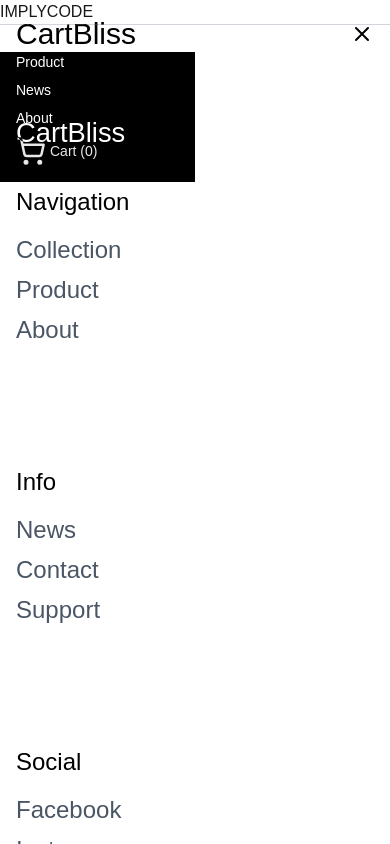
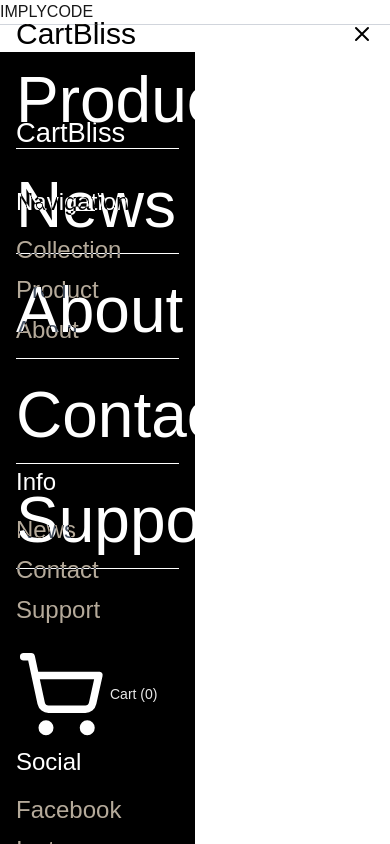
Before and after one commit to rupeeflow/cartBliss, a Next.js app: page / in a window 390 px wide. Both pictures are taken after a click on the button 362 px from the left and 34 px from the top of the page. Shown: the top 844 px of the page. Built offline with nearby package versions, Linux system fonts and the light colour scheme.

Commit message:
new commiit

```diff
--- a/app/components/Navbar.tsx
+++ b/app/components/Navbar.tsx
@@ -112,28 +112,40 @@ export default function Navbar() {
       {isOpen && (
         <div
           style={{ mixBlendMode: "normal" }}
-          className="lg:hidden w-[50%] h-full bg-white px-4 pb-4 space-y-2"
+          className="lg:hidden w-[50vw] h-[100dvh] bg-white px-4 pb-4 space-y-2"
         >
           <a
-            href="#"
-            className="block text-sm font-medium text-black hover:text-gray-600"
+            href="/product"
+            className="block text-[4rem] border-b font-medium text-black hover:text-gray-600"
           >
             Product
           </a>
           <a
-            href="#"
-            className="block text-sm font-medium text-black hover:text-gray-600"
+            href="/news"
+            className="block text-[4rem] border-b font-medium text-black hover:text-gray-600"
           >
             News
           </a>
           <a
-            href="#"
-            className="block text-sm font-medium text-black hover:text-gray-600"
+            href="/about"
+            className="block text-[4rem] border-b font-medium text-black hover:text-gray-600"
           >
             About
           </a>
-          <a href="#" className="flex items-center space-x-1">
-            <ShoppingCart size={30} />
+          <a
+            href="/contact"
+            className="block text-[4rem] border-b font-medium text-black hover:text-gray-600"
+          >
+            Contact
+          </a>
+          <a
+            href="/support"
+            className="block text-[4rem] border-b font-medium text-black hover:text-gray-600"
+          >
+            Support
+          </a>
+          <a href="#" className="flex mt-20 items-center space-x-1">
+            <ShoppingCart color="black" size={90} />
             <span className="text-sm font-medium">Cart (0)</span>
           </a>
         </div>
```
